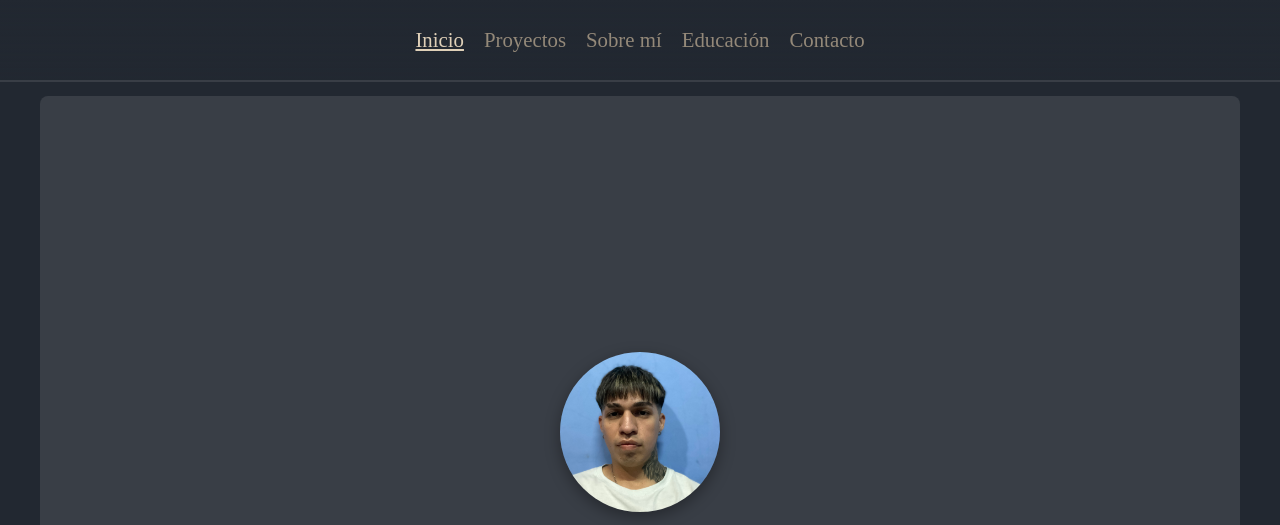
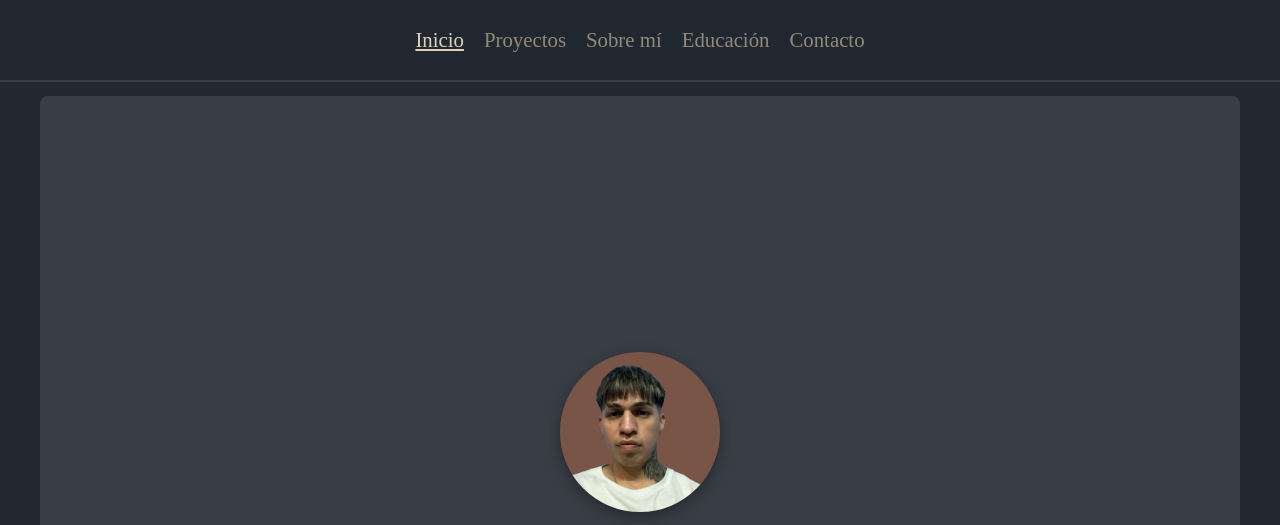
Before and after one commit to NahuelMedina/proyecto-coder-house, a plain HTML site: page index.html in a window 1280 px wide. Shown: the top 525 px of the page. Drawn offline with Linux system fonts and the light colour scheme.

Commit message:
cambio imagen del hero

```diff
--- a/scss/pages/_hero.scss
+++ b/scss/pages/_hero.scss
@@ -23,7 +23,7 @@
       height: 10rem;
       border-radius: 50%;
       box-shadow: rgba(0, 0, 0, 0.35) 0px 5px 15px;
-      background-image: url("../img/hero-image.jpeg");
+      background-image: url("../img/hero-image.png");
       background-size: cover;
       background-position: center;
       @include anim.fade-in(1s);
```
Also changed, not shown: assets/css/style.css, assets/img/hero-image.jpeg (deleted), assets/img/hero-image.png (added).
